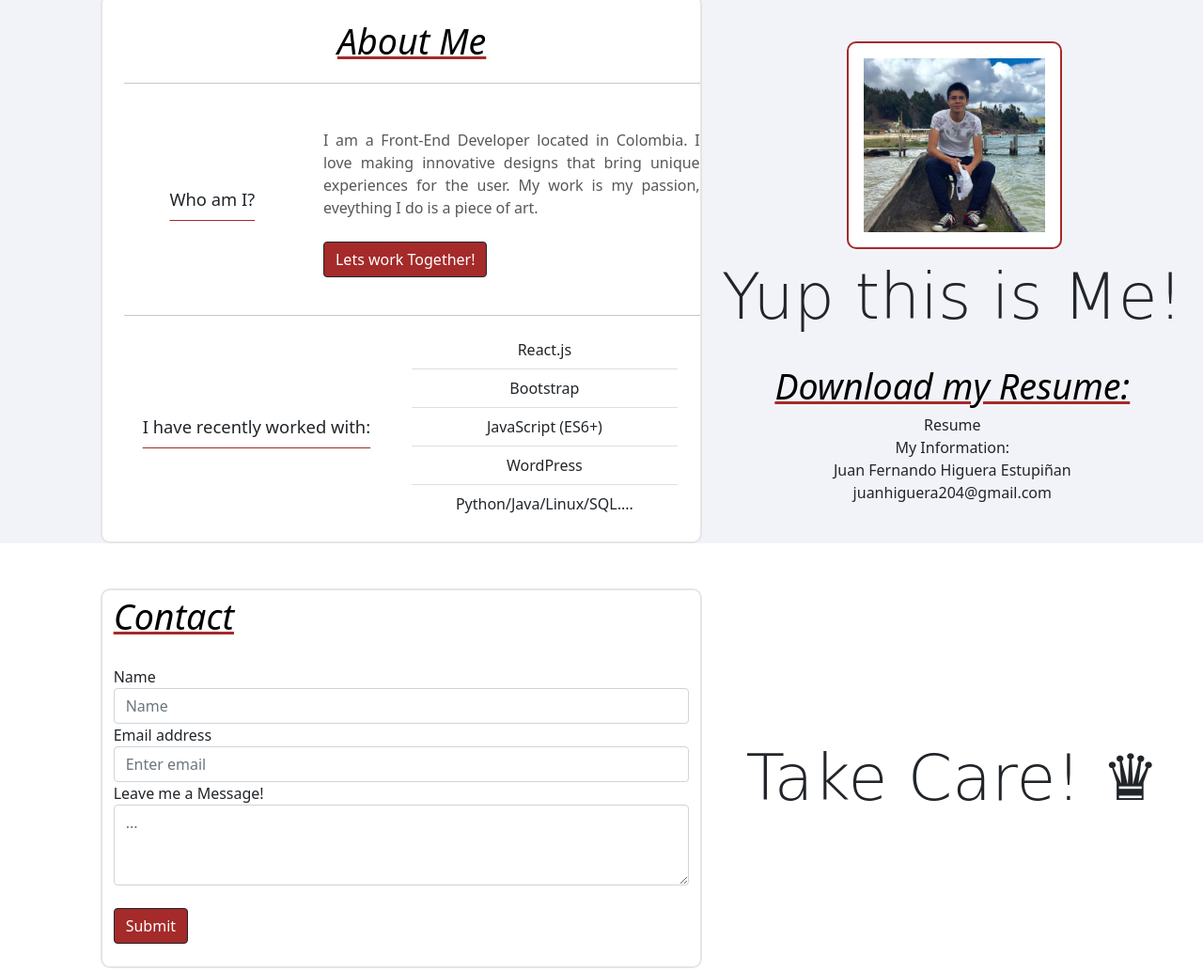
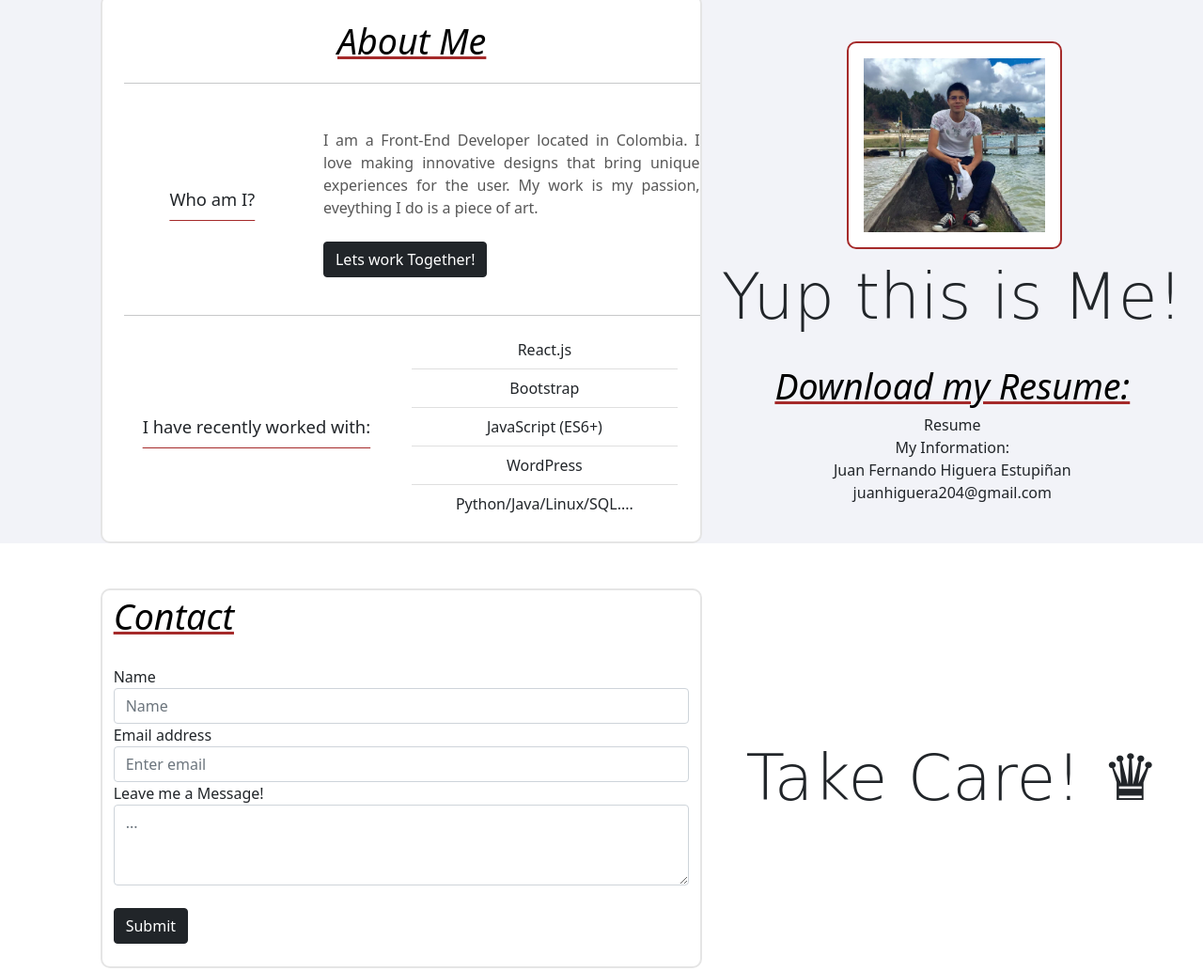
Before and after one commit to Funa11500/juanwebdev.github.io, a website: page projects.html in a window 1280 px wide. Shown: the part 785-1818 px from the top of the page at 94% size. Drawn offline with nearby package versions, Linux system fonts and the light colour scheme; a web font is replaced by a local one.

Commit message:
Update style.css

```diff
--- a/css/style.css
+++ b/css/style.css
@@ -318,7 +318,7 @@ text-decoration-color:#A52A2A
   border-top: 4px solid #212529;
 }
 
-#button{
+#button1{
   background-color: #A52A2A;
 }
 
```
